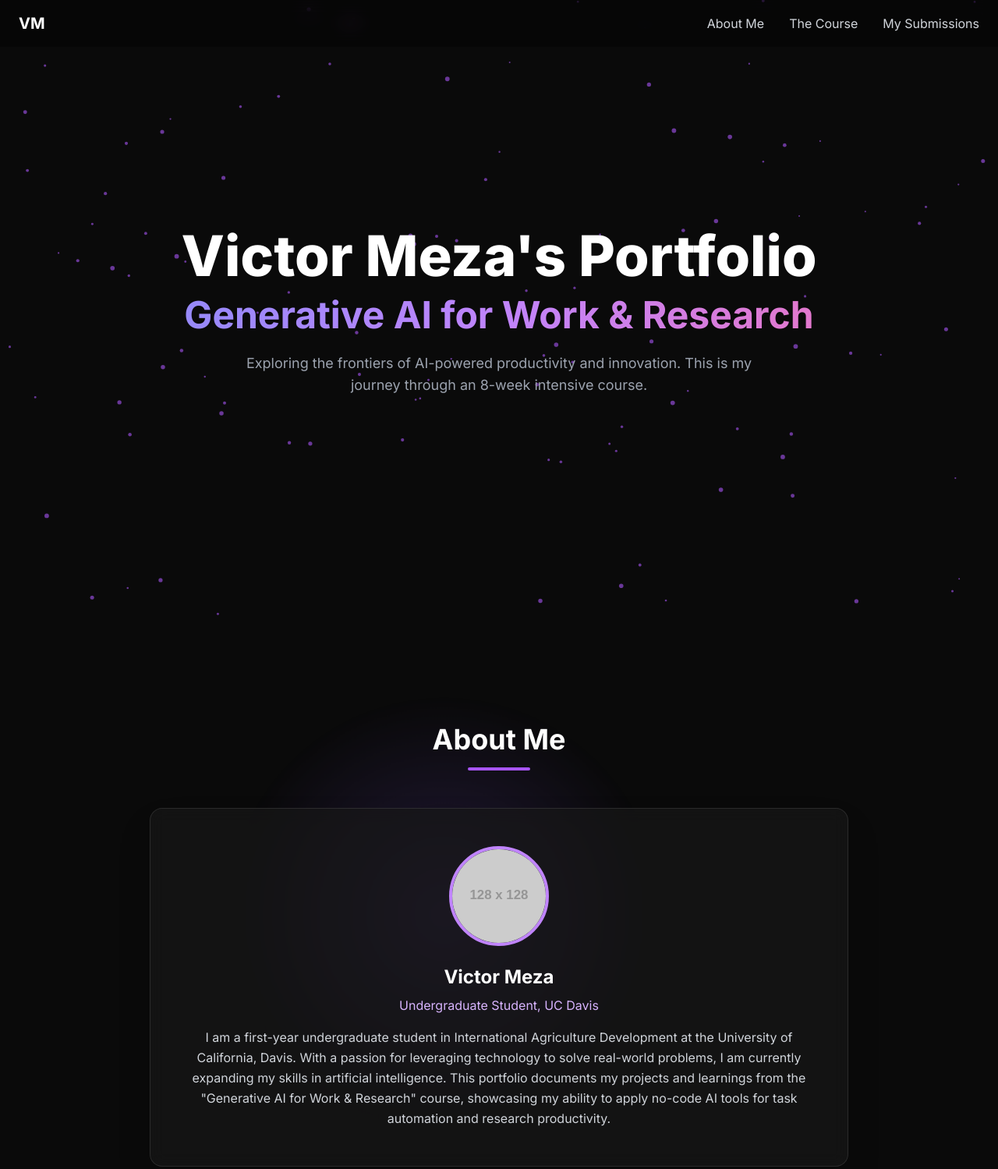
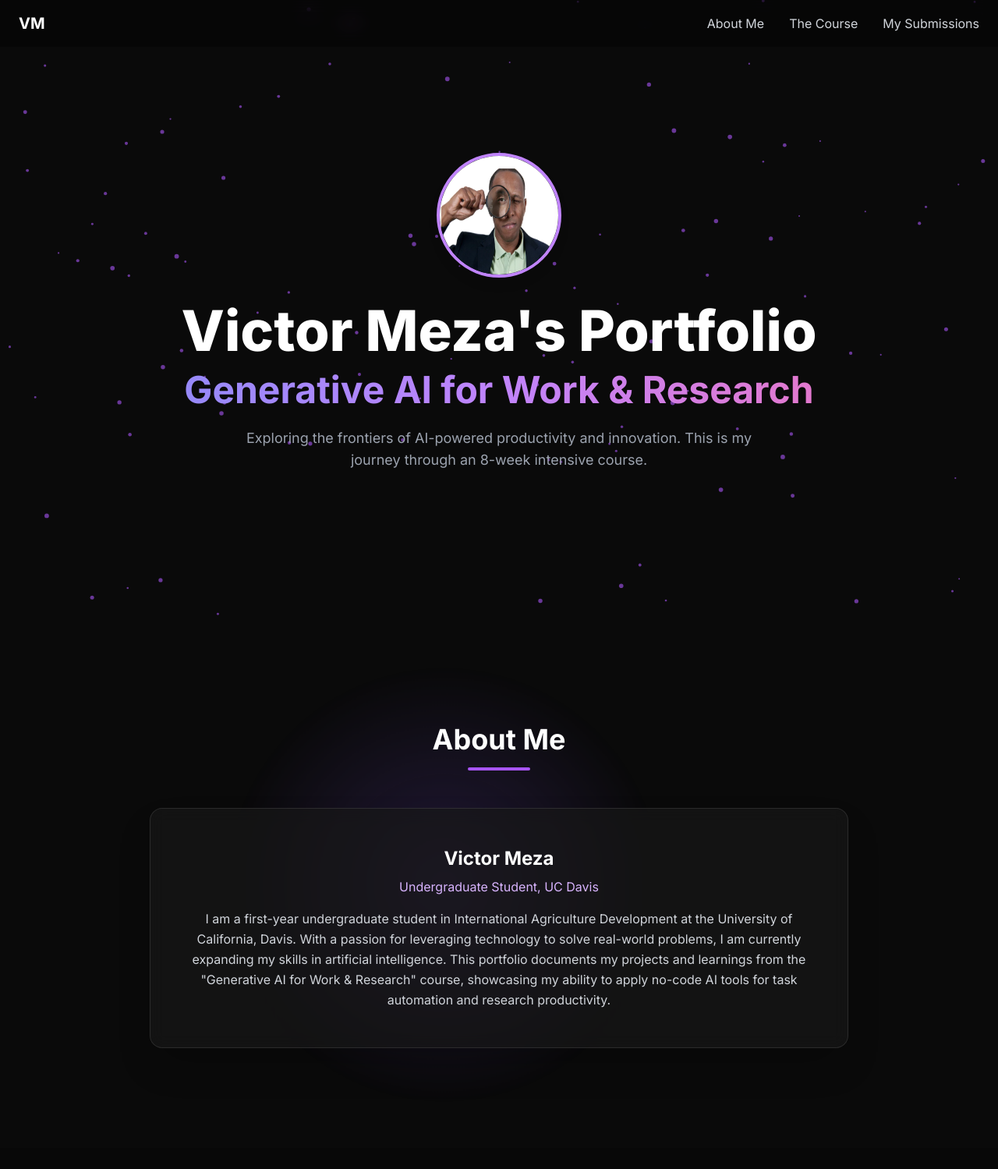
Before and after one commit to Fara-graph/graph-ai-portfolio, a plain HTML site: page index.html in a window 1280 px wide. Shown: the top 1499 px of the page at 78% size. Drawn offline with nearby package versions, Linux system fonts and the light colour scheme; placeholder pictures from the web are drawn by us.

Commit message:
Update index.html

```diff
--- a/index.html
+++ b/index.html
@@ -109,6 +109,7 @@
             <div class="glow-effect bottom-1/4 right-1/4 hidden md:block" style="animation-delay: -4s;"></div>
 
             <div class="container mx-auto px-6 relative">
+                <img src="https://github.com/Fara-graph/graph-ai-portfolio/blob/main/Photo_pro.png?raw=true" alt="Victor Meza" class="w-40 h-40 rounded-full mx-auto mb-8 border-4 border-purple-400 shadow-lg">
                 <h1 class="text-4xl md:text-6xl lg:text-7xl font-extrabold text-white leading-tight mb-4">
                     Victor Meza's Portfolio
                 </h1>
@@ -129,7 +130,6 @@
                     <div class="w-20 h-1 bg-purple-500 mx-auto mt-4 rounded"></div>
                 </div>
                 <div class="max-w-4xl mx-auto card-bg rounded-2xl shadow-2xl p-8 md:p-12 text-center">
-                    <img src="https://placehold.co/128x128/171717/d8b4fe?text=VM" alt="Victor Meza" class="w-32 h-32 rounded-full mx-auto mb-6 border-4 border-purple-400">
                     <h3 class="text-2xl font-bold text-white mb-2">Victor Meza</h3>
                     <p class="text-purple-300 mb-4">Undergraduate Student, UC Davis</p>
                     <p class="text-gray-300 leading-relaxed">
```
